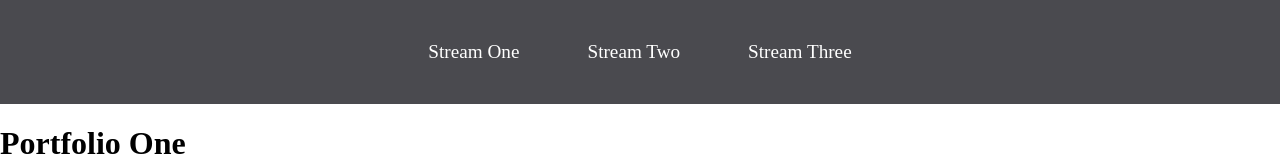
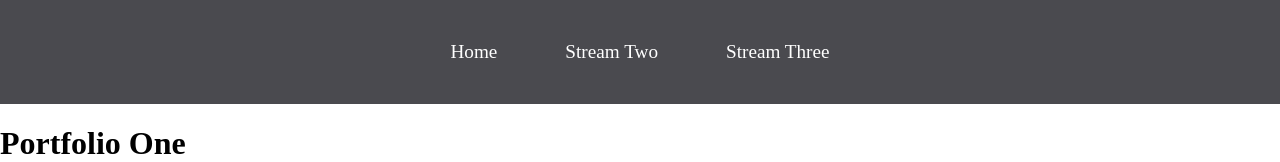
Before and after one commit to rinalds98/my-full-template, a plain HTML site: page index.html in a window 1280 px wide. Shown: the top 162 px of the page. Drawn offline with Linux system fonts and the light colour scheme.

Commit message:
rename stream one to index html and update links

```diff
--- a/stream-one.html
+++ b/index.html
@@ -10,7 +10,7 @@
 <body>
     <nav>
         <ul>
-            <li><a href="stream-one.html">Stream One</a></li>
+            <li><a href="index.html">Home</a></li>
             <li><a href="stream-two.html">Stream Two</a></li>
             <li><a href="stream-three.html">Stream Three</a></li>
         </ul>
```
Also changed, not shown: stream-three.html (+1 -1 lines), stream-two.html (+1 -1 lines).
